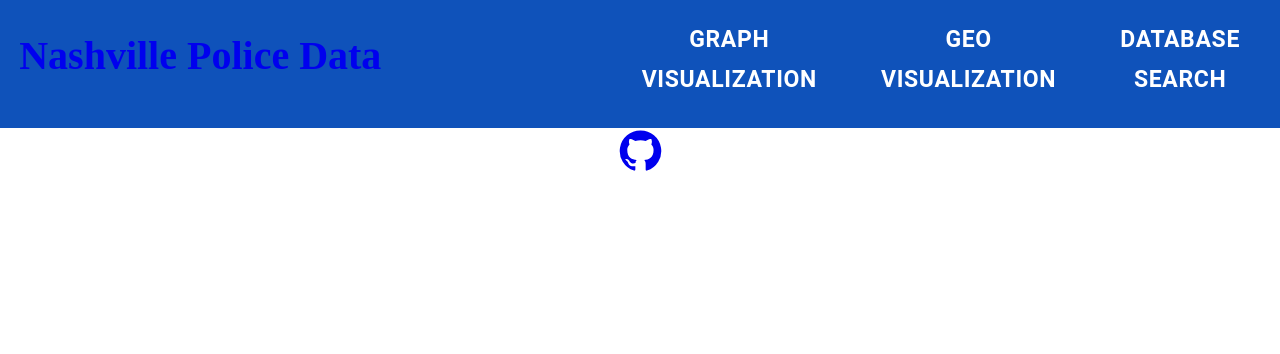
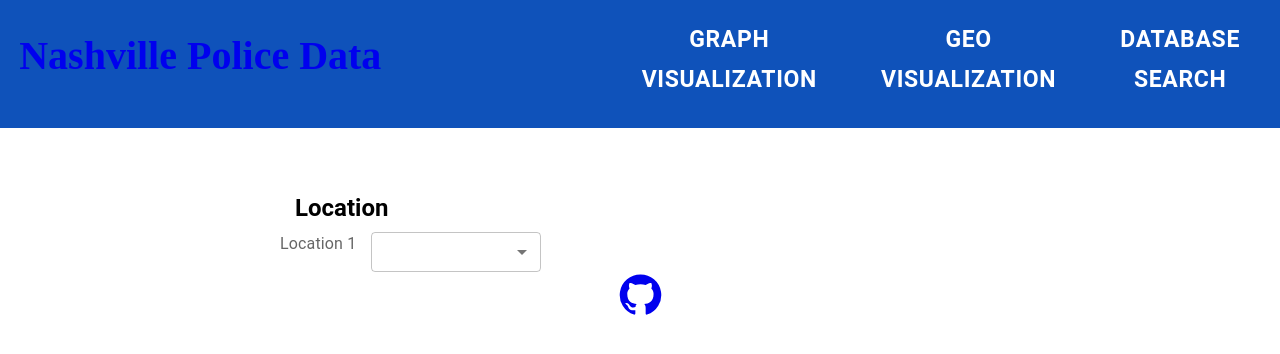
Before and after one commit to PRANETALLU/NashvilleCopStops, a React (Create React App) app in the folder my-app/: page /graphVisualization in a window 1280 px wide. Shown: the top 354 px of the page. Built offline with nearby package versions, Linux system fonts and the light colour scheme.

Commit message:
few changes

```diff
--- a/my-app/src/App.js
+++ b/my-app/src/App.js
@@ -9,6 +9,8 @@ import GraphVisualization from './pages/GraphVisualization';
 import './CSS/Header.css';
 import './CSS/Main.css';
 import './CSS/Footer.css';
+import './CSS/DatabaseSearch.css';
+import './CSS/GraphVisualization.css';
 import { Route, Routes, BrowserRouter } from "react-router-dom";
 
 function App() {
--- a/my-app/src/pages/GraphVisualization.js
+++ b/my-app/src/pages/GraphVisualization.js
@@ -1,6 +1,29 @@
+import Box from '@mui/material/Box';
+import TextField from '@mui/material/TextField';
+import { CardContent, Typography } from '@mui/material';
+import Stack from '@mui/material/Stack';
+import Select, { SelectChangeEvent } from '@mui/material/Select';
+import InputLabel from '@mui/material/InputLabel';
+import FormControl from '@mui/material/FormControl';
 
 function GraphVisualization() {
-
+    return (
+        <div className="GraphVisualization">
+            <Stack sx={{ marginLeft: 35, marginTop: 8 }}>
+                <Typography gutterBottom variant="h5" component="div"
+                    style={{
+                        fontWeight: 'bold', textAlign: 'left',
+                        marginLeft: 15
+                    }}>
+                    Location
+                </Typography>
+                <Stack direction="row">
+                    <InputLabel htmlFor="grouped-native-select">Location 1</InputLabel>
+                    <Select sx={{ width: 170, marginLeft: 1.8 }} id="grouped-native-select" label="Location 1"  size="small"></Select>
+                </Stack>
+            </Stack>
+        </div>
+    );
 }
 
 export default GraphVisualization;
```
Also changed, not shown: my-app/src/CSS/GraphVisualization.css (added).
